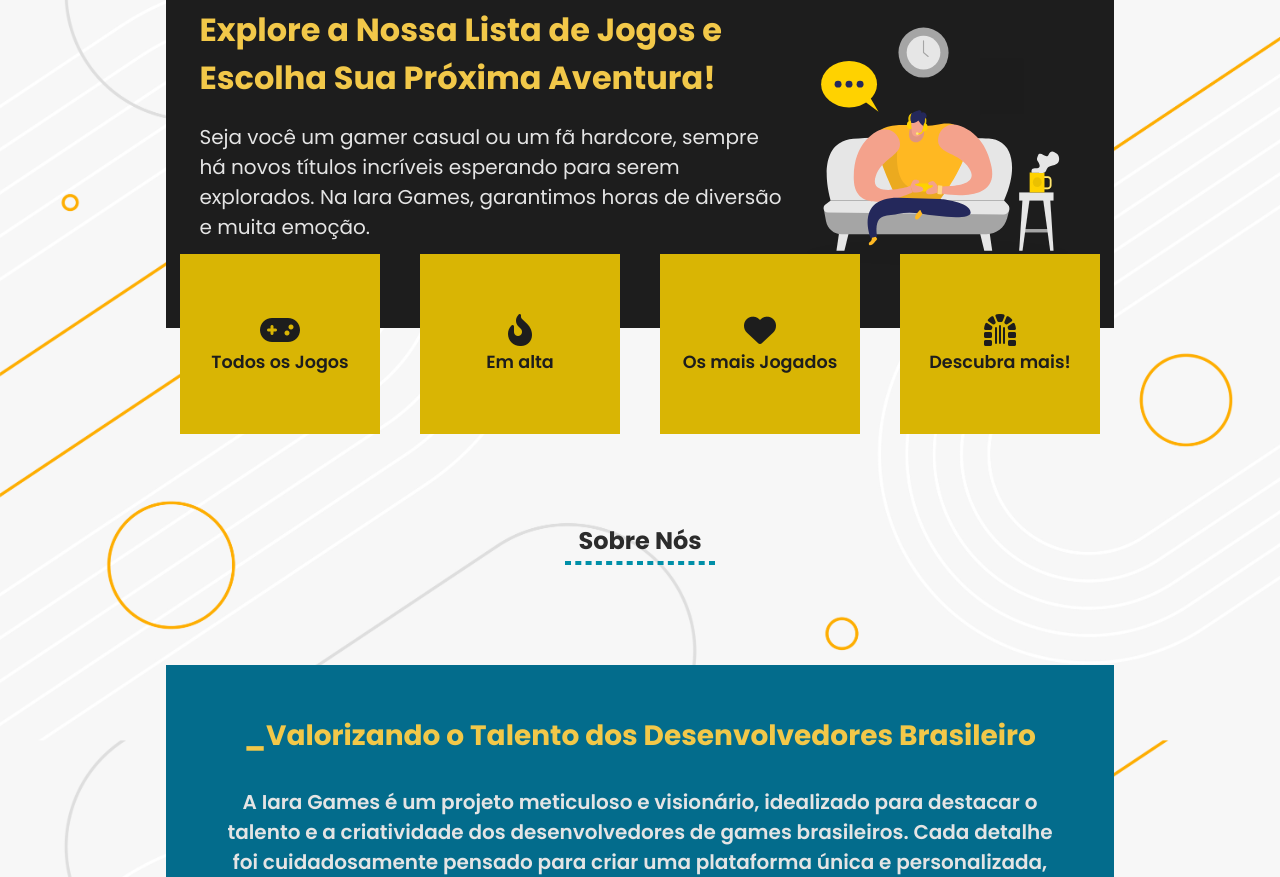
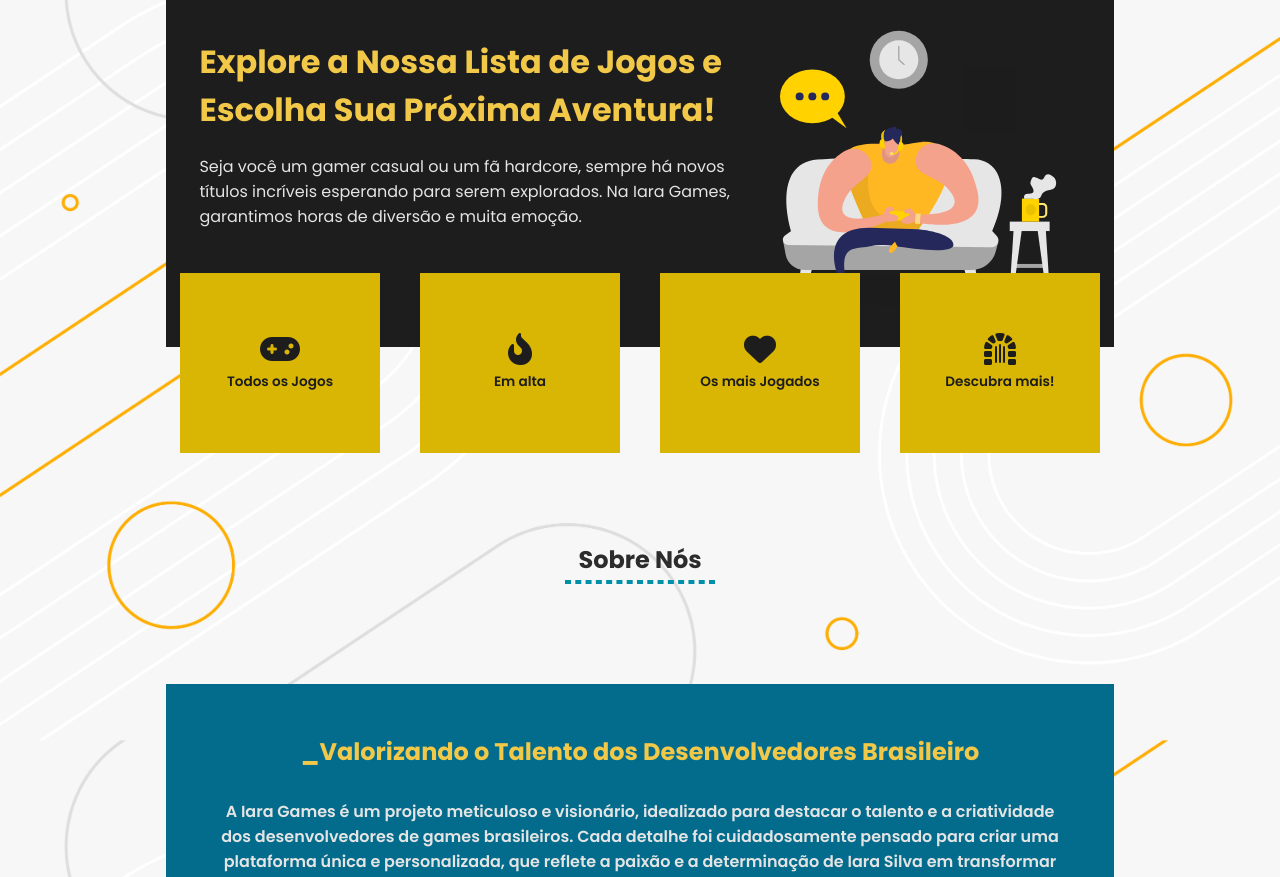
Before and after one commit to YuriBragaJR/Iara-Games-Minimal-V2, a plain HTML site: page index.html in a window 1280 px wide. Shown: the part 113-990 px from the top of the page. Drawn offline with Linux system fonts and the light colour scheme.

Commit message:
Update styles.css

```diff
--- a/asstets/css/styles.css
+++ b/asstets/css/styles.css
@@ -308,20 +308,6 @@
         margin: 0px;
     }
 
-    h1 {
-        font-size: 4vmin;
-    }
-    h2 {
-        font-size: 3.5vmin;
-    }
-    p {
-        font-size: 2.5vmin;
-    }
-    a {
-        font-size: 2.2vmin;
-    }
-
-    input, label,
 }
 
 @media (max-width: 768px) {
```
